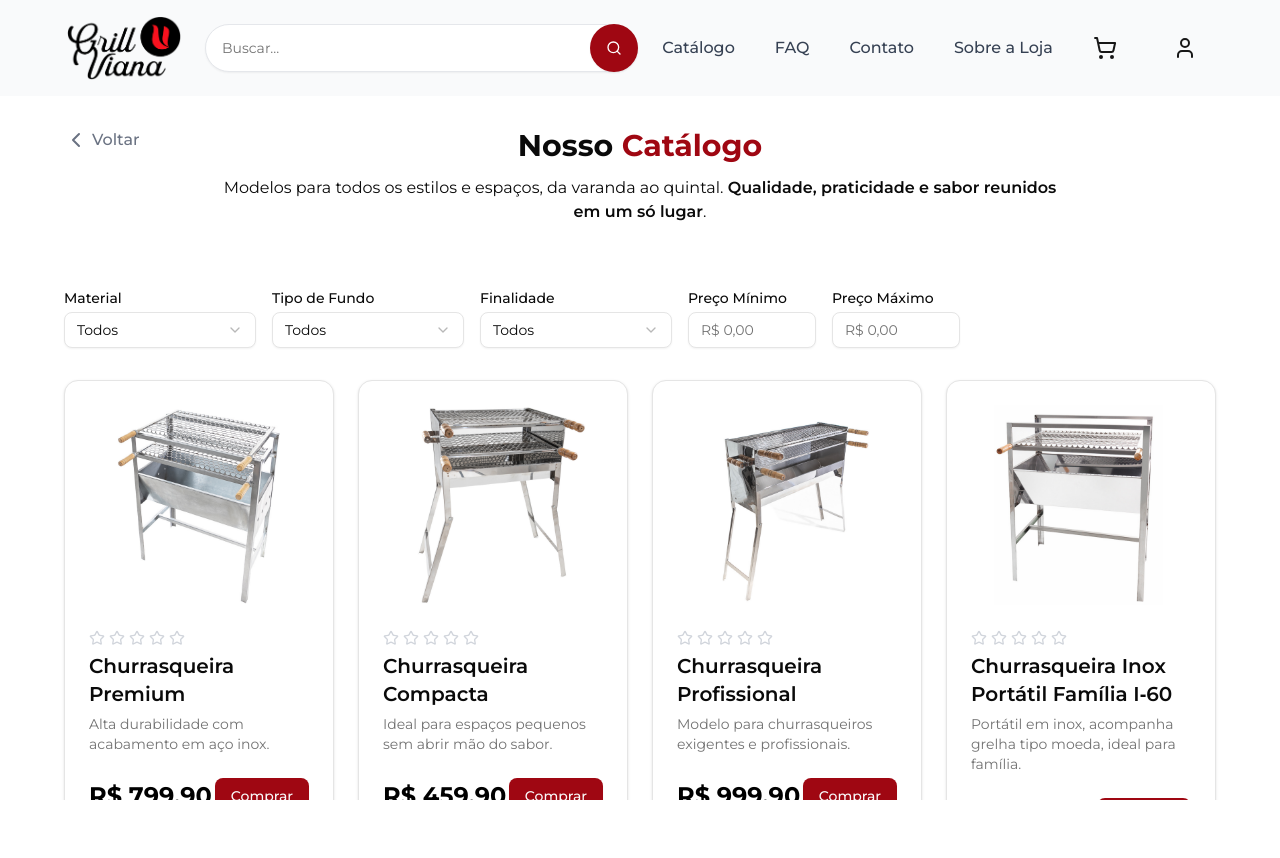
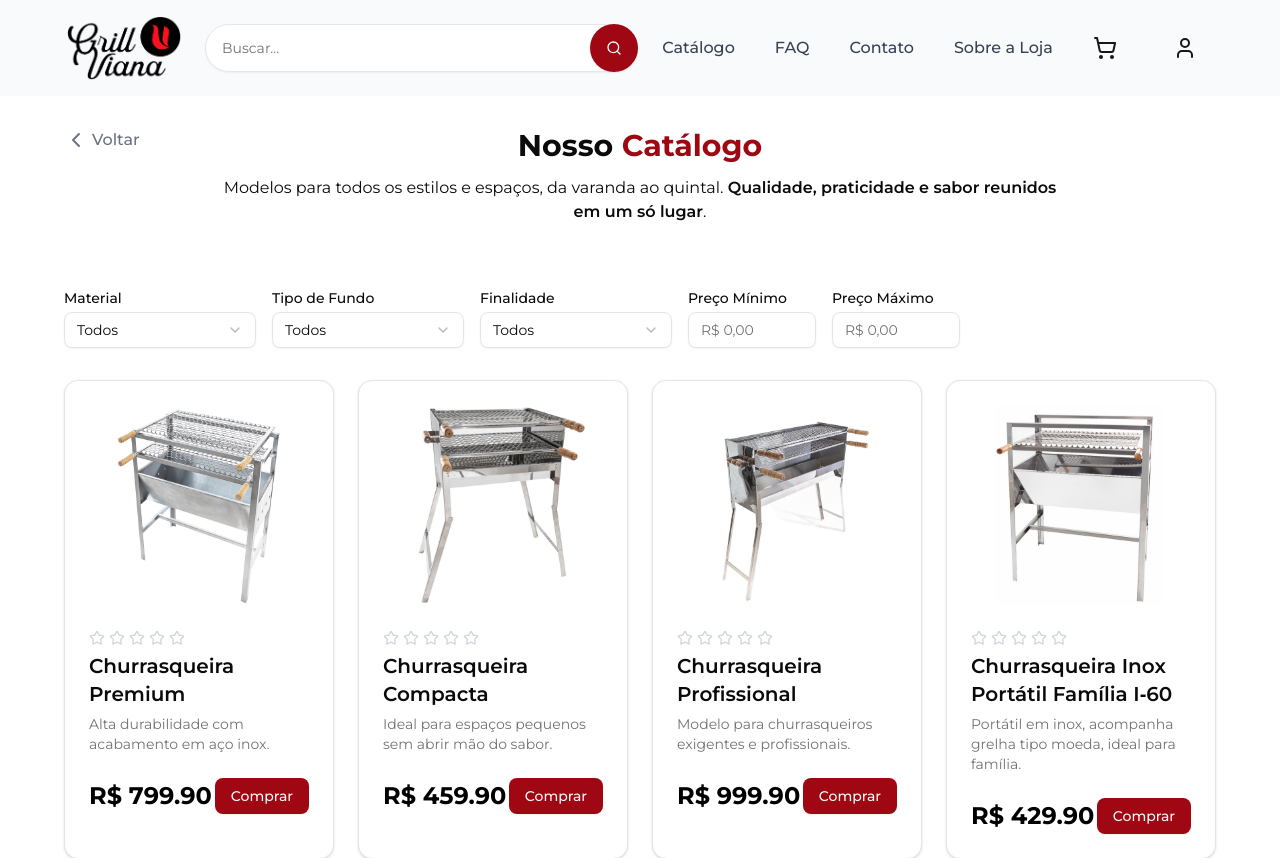
Before and after one commit to prodbyvinx/grill-viana-ecommerce, a Next.js app in the folder grill-viana-ecommerce/: page /catalogo in a window 1280 px wide. Shown: the top 858 px of the page. Before the commit the page ends 800 px from the top, so only its background shows below. Built offline with nearby package versions, Linux system fonts and the light colour scheme.

Commit message:
Corrigido bug do backbutton na página de catálogo.

```diff
--- a/grill-viana-ecommerce/src/app/(public)/catalogo/page.tsx
+++ b/grill-viana-ecommerce/src/app/(public)/catalogo/page.tsx
@@ -21,7 +21,8 @@ export default function CatalogPage() {
     return products.filter((p) => {
       if (filters.category && p.category !== filters.category) return false;
       if (filters.type && p.type !== filters.type) return false;
-      if (filters.finalidade && p.finalidade !== filters.finalidade) return false;
+      if (filters.finalidade && p.finalidade !== filters.finalidade)
+        return false;
       if (filters.minPrice != null && p.price < filters.minPrice) return false;
       if (filters.maxPrice != null && p.price > filters.maxPrice) return false;
       return true;
@@ -30,9 +31,9 @@ export default function CatalogPage() {
 
   return (
     <>
-      <section className="bg-white h-[100vh] overflow-auto ">
-        <Header />
-        <BackButton />
+      <Header />
+      <BackButton />
+      <section className="bg-white overflow-auto ">
         <div className="w-full flex justify-center items-center mb-8 p-8">
           <div className="flex w-[70%] flex-col text-center gap-3">
             <h1 className="text-3xl font-bold">
@@ -55,10 +56,9 @@ export default function CatalogPage() {
               setFilters((prev) => ({ ...prev, [field]: value as any }))
             }
           />
-
         </div>
         <div className="px-[5%] bg-white pb-8">
-          <CatalogContent products={filteredProducts}/>
+          <CatalogContent products={filteredProducts} />
         </div>
       </section>
     </>
```
Also changed, not shown: 1 other file (tests, documents, lock files or other folders).
